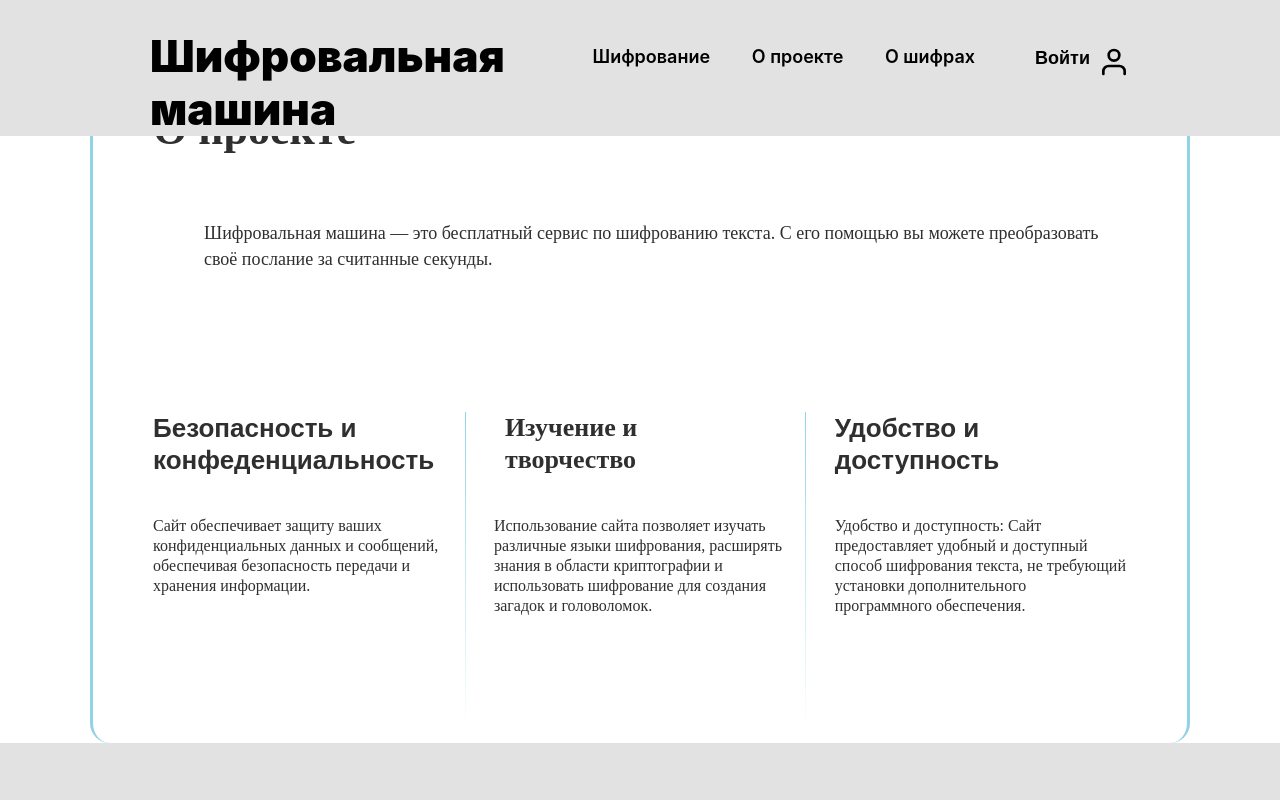
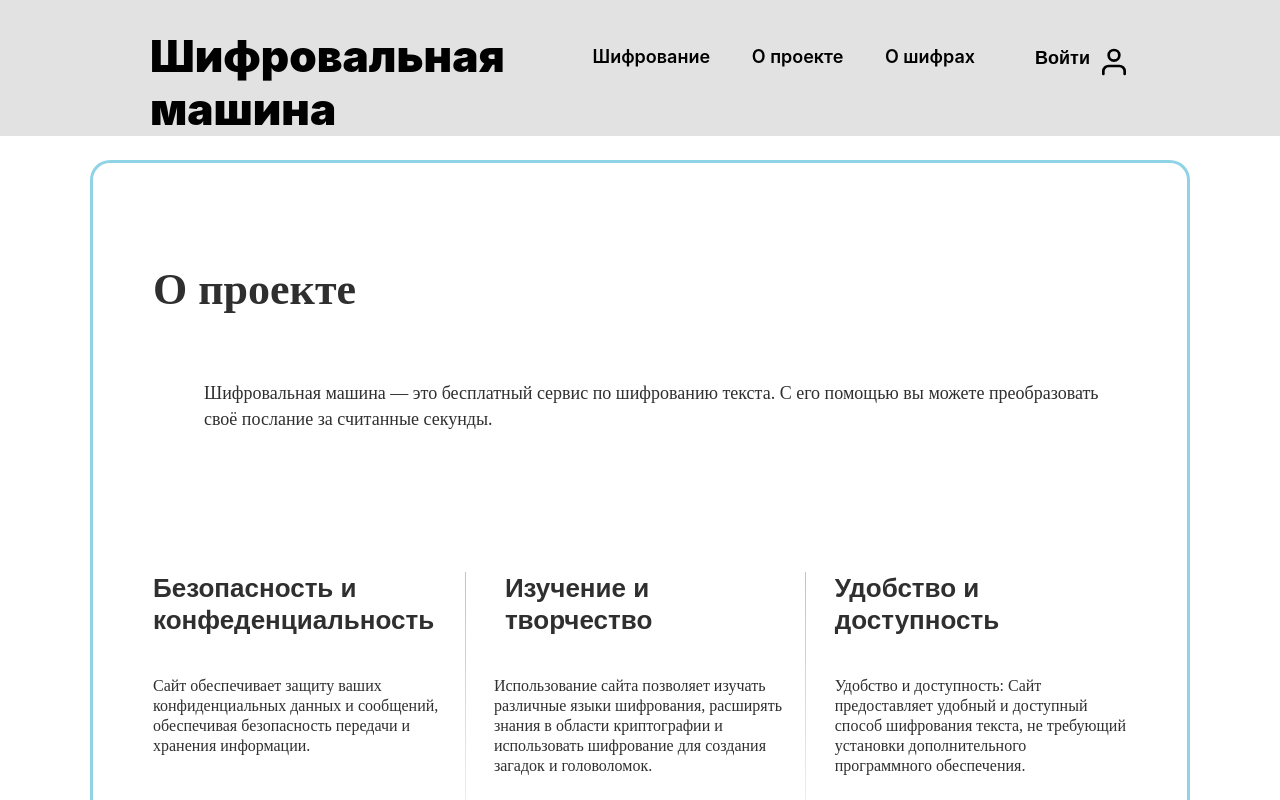
Before and after one commit to encryption-machine/Front, a React (Create React App) app: page / in a window 1280 px wide. Shown: the top 800 px of the page. Built offline with nearby package versions, Linux system fonts and the light colour scheme.

Commit message:
about-project:исправила стили

```diff
--- a/src/components/AboutProject/AboutProject.jsx
+++ b/src/components/AboutProject/AboutProject.jsx
@@ -13,8 +13,7 @@ function AboutProject() {
 					</p>
 					<ul className={styles.about__items}>
 						<li className={styles.about__item}>
-							<h3 className={styles.about__titleItem}>Безопасность и</h3>
-							<h3 className={styles.about__titleItem}>конфеденциальность</h3>
+							<h3 className={styles.about__titleItem}><span>Безопасность и</span><span>конфеденциальность</span></h3>
 							<p className={styles.about__description}>
 								Сайт обеспечивает защиту ваших конфиденциальных данных и
 								сообщений, обеспечивая безопасность передачи и хранения
@@ -22,8 +21,7 @@ function AboutProject() {
 							</p>
 						</li>
 						<li className={styles.about__item}>
-							<h3 className={styles.about__titleItemSecond}>Изучение и</h3>
-							<h3 className={styles.about__titleItemSecond}>творчество</h3>
+							<h3 className={styles.about__titleItem}><span>Изучение и</span><span>творчество</span></h3>
 							<p className={styles.about__description}>
 								Использование сайта позволяет изучать различные языки
 								шифрования, расширять знания в области криптографии и
@@ -31,8 +29,7 @@ function AboutProject() {
 							</p>
 						</li>
 						<li className={styles.about__item}>
-							<h3 className={styles.about__titleItem}>Удобство и</h3>
-							<h3 className={styles.about__titleItem}>доступность</h3>
+							<h3 className={styles.about__titleItem}><span>Удобство и</span><span>доступность</span></h3>
 							<p className={styles.about__description}>
 								Удобство и доступность: Сайт предоставляет удобный и доступный
 								способ шифрования текста, не требующий установки дополнительного
--- a/src/components/AboutProject/AboutProject.module.scss
+++ b/src/components/AboutProject/AboutProject.module.scss
@@ -1,4 +1,5 @@
 .about {
+  margin: 160px 0;
   &__frame {
     margin: 0 auto;
     width: calc(100% - 2 * 90px);
@@ -41,6 +42,13 @@
     gap: 5%;
     position: relative;
   }
+  &__item {
+    &:nth-child(2) {
+      .about__titleItem {
+        margin-left: 11px;
+      }
+    }
+  }
   &__titleItem {
     margin: 0;
     font-family: 'Montserrat', sans-serif;
@@ -50,16 +58,9 @@
     line-height: 32px;
     text-align: start;
     color: #2F2F2F;
-  }
-  &__titleItemSecond {
-    margin: 0 0 0 11px;
-    font-family: 'Montserrat';
-    font-style: normal;
-    font-weight: 600;
-    font-size: 26px;
-    line-height: 32px;
-    text-align: start;
-    color: #2F2F2F;
+    span {
+      display: block;
+    }
   }
   &__description {
     margin: 40px 0 0;
--- a/src/components/Header/Header.module.scss
+++ b/src/components/Header/Header.module.scss
@@ -7,6 +7,7 @@
   z-index: 5;
   background-color: #e2e2e2;
   height: 136px;
+  top: 0;
 }
 
 .header_container {
```
